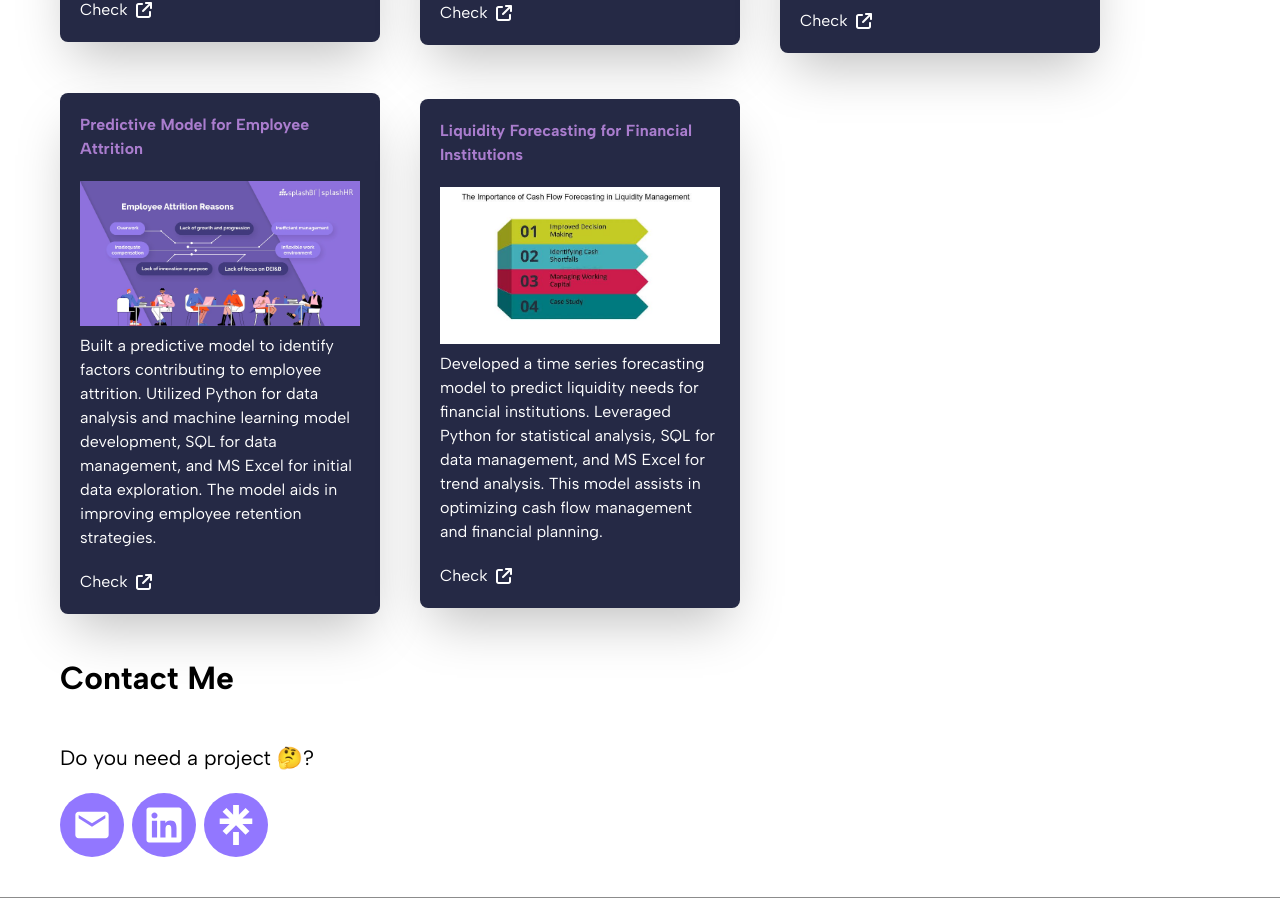
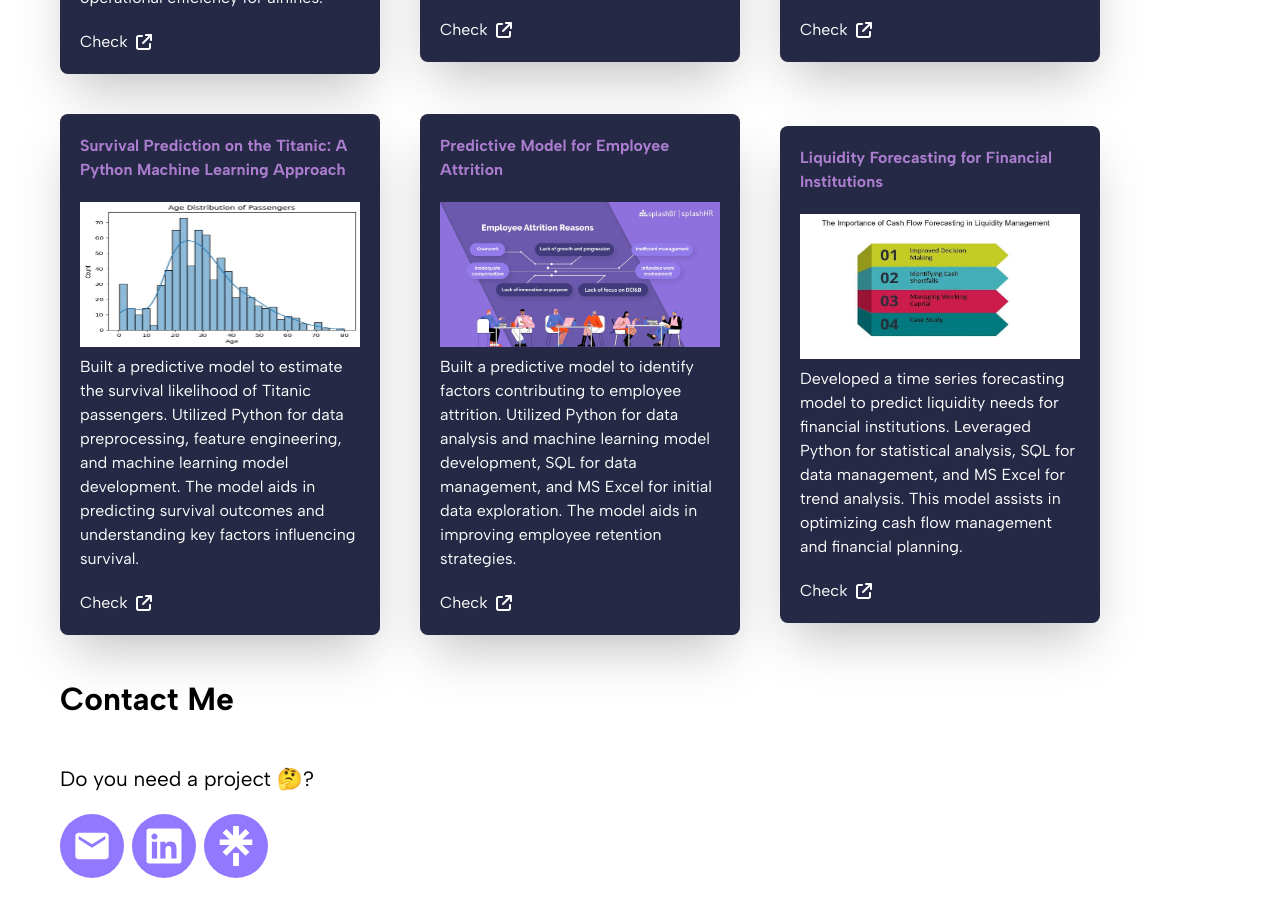
Before and after one commit to oluwatobicode/melissa, a React (Vite) app: page / in a window 1280 px wide. Shown: the part 1800-2711 px from the top of the page. Built offline with nearby package versions, Linux system fonts and the light colour scheme.

Commit message:
project added

```diff
--- a/src/UI/ProjectList.jsx
+++ b/src/UI/ProjectList.jsx
@@ -10,7 +10,11 @@ function ProjectList({ el }) {
         <h3 className="dark:text-[#fff] text-[#AA7DCE] font-bold text-[1rem] mb-5">
           {name}
         </h3>
-        <img src={`${image?.image} `} alt={name} className="mb-2" />
+        <img
+          src={`${image?.image} `}
+          alt={name}
+          className="mb-2 w-[280px] h-[145px]"
+        />
         <p className="dark:text-[#8c8c8c] text-[#fff] mb-5">{detail}</p>
         <button className="flex justify-center items-center gap-2">
           <a className="text-[#fff] text-[1rem]" href={link} target="blank">
--- a/src/data/Projects.json
+++ b/src/data/Projects.json
@@ -37,12 +37,17 @@
     "link": "https://github.com/Melly567/Melly567/blob/main/HNG%20TASK%202%20FLOOD%20PREDICTION.py"
   },
   {
+    "name": "Survival Prediction on the Titanic: A Python Machine Learning Approach",
+    "image": { "image": "/images/titanic.jpg" },
+    "detail": "Built a predictive model to estimate the survival likelihood of Titanic passengers. Utilized Python for data preprocessing, feature engineering, and machine learning model development. The model aids in predicting survival outcomes and understanding key factors influencing survival.",
+    "link": "https://github.com/Melly567/Melly567/blob/main/Titanic%20Machine%20Learning%20Competition.ipynb"
+  },
+  {
     "name": "Predictive Model for Employee Attrition",
     "image": { "image": "/images/employee-attribition.jpg" },
     "detail": "Built a predictive model to identify factors contributing to employee attrition. Utilized Python for data analysis and machine learning model development, SQL for data management, and MS Excel for initial data exploration. The model aids in improving employee retention strategies.",
     "link": "https://github.com/Melly567/Melly567/blob/main/Employee%20Attrition.ipynb"
   },
-
   {
     "name": "Liquidity Forecasting for Financial Institutions",
     "image": { "image": "/images/liquidity-forecasting.jpg" },
```
Also changed, not shown: public/images/titanic.jpg (added).
